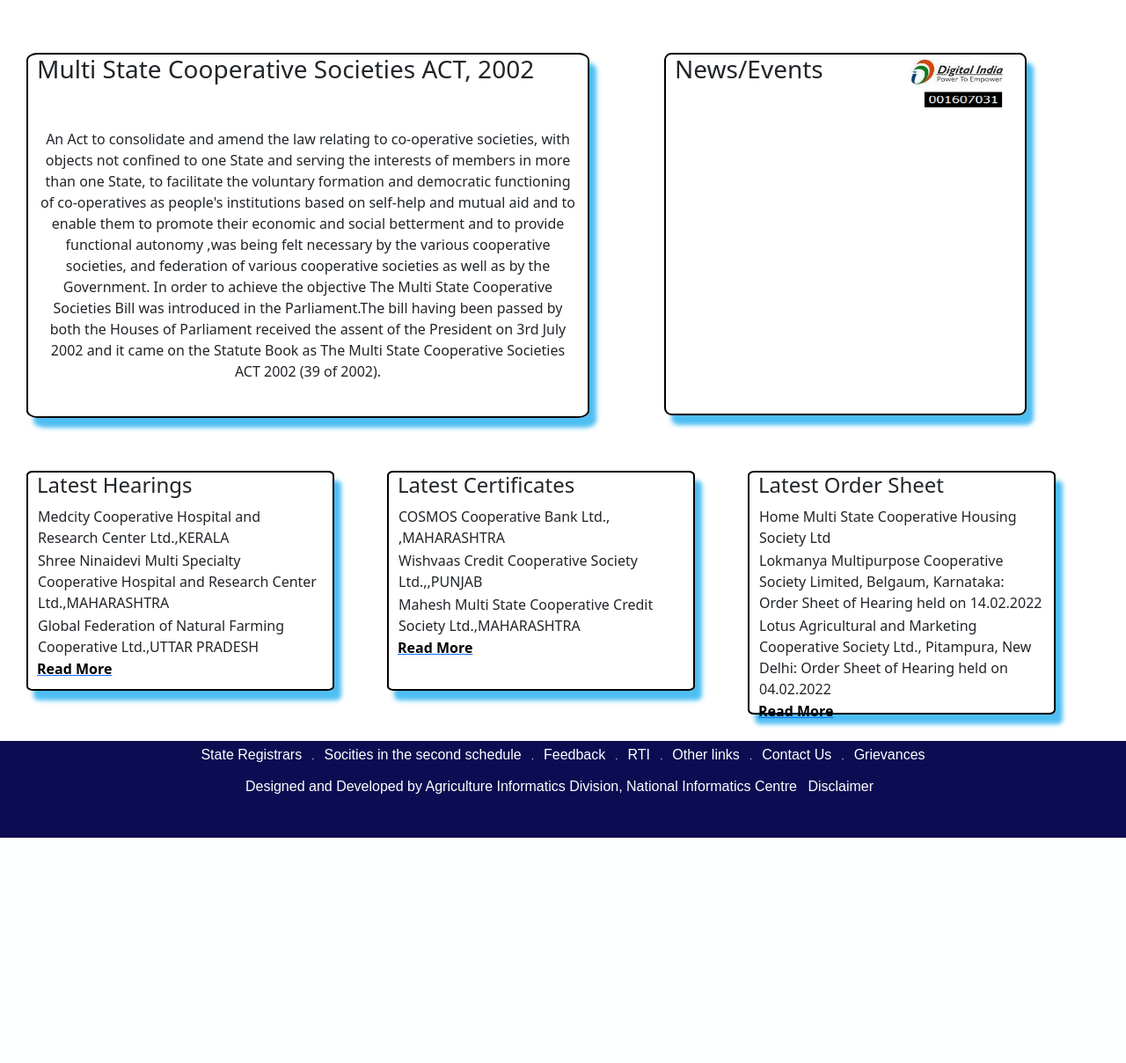
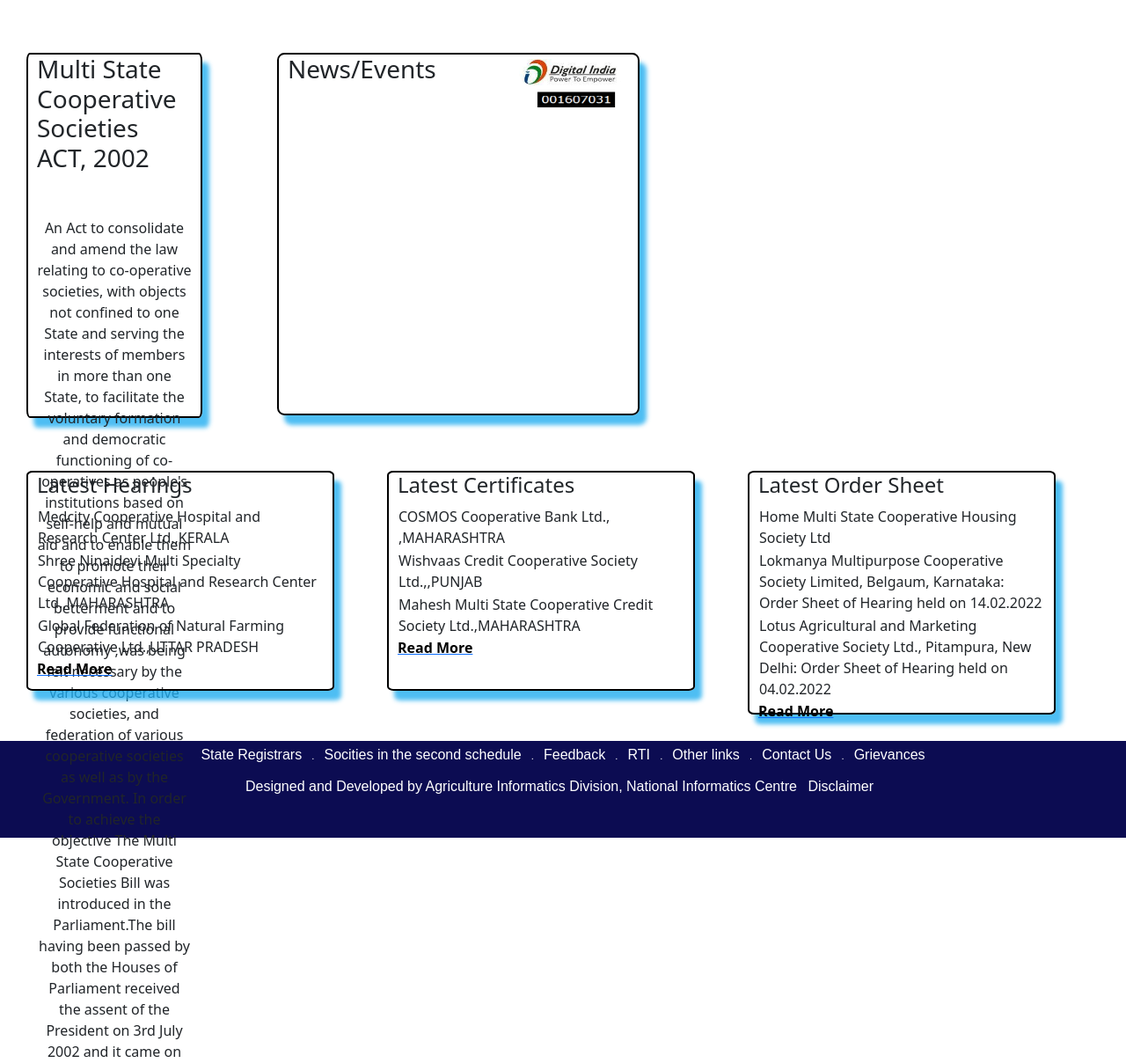
Before and after one commit to varsha2802/MSCS-MULTI-STATE-CO-OPERATIVE-SOCIETIES, a Django app: page / in a window 1280 px wide. Shown: the part 169-1377 px from the top of the page at 88% size. Before the commit the page ends 1121 px from the top, so only its background shows below. Run offline with Django 4.2, Linux system fonts and the light colour scheme.

Commit message:
Update index.css

```diff
--- a/static/index.css
+++ b/static/index.css
@@ -10,7 +10,8 @@
   border: solid black 2px;
   box-shadow: 8px 11px 5px #1eadf0c9;
   border-radius: 2%;
-  width: 50%;
+  width: 200px;
+  flex-wrap: wrap;
   height: fit-content;
 }
 
@@ -25,6 +26,7 @@
   border: solid black 2px;
   box-shadow: 8px 11px 5px #1eadf0c9;
   border-radius: 2%;
+  flex-wrap: wrap;
   width: 390px;
   height: 325px;
 
```
